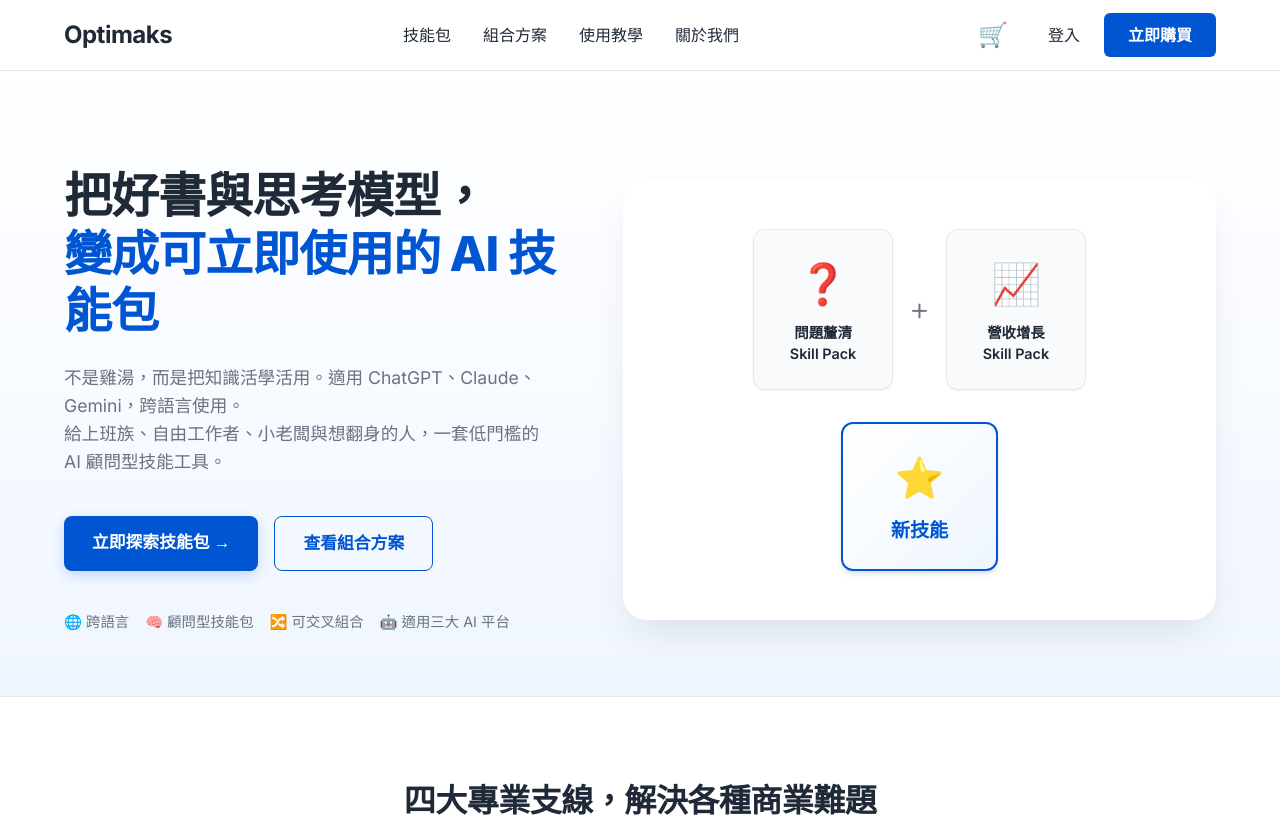
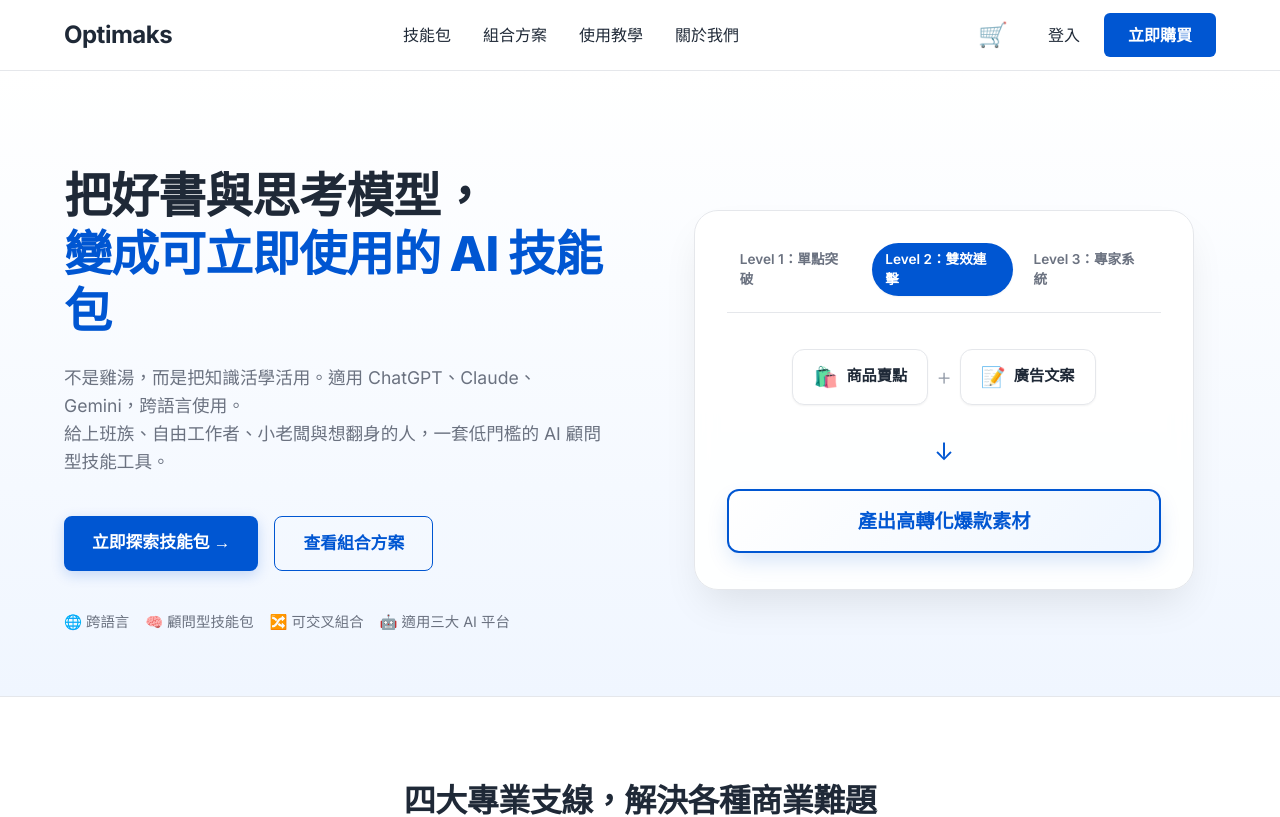
Before and after one commit to optimakspaul/skill_marketplace, a Next.js app: page / in a window 1280 px wide. Shown: the top 817 px of the page. Built offline with nearby package versions, Linux system fonts and the light colour scheme; no server answers.

Commit message:
feat: redesign hero section with progressive showcase and expert level

```diff
--- a/src/app/page.module.css
+++ b/src/app/page.module.css
@@ -143,60 +143,13 @@
   gap: 0.25rem;
 }
 
-/* Hero Visual Placeholder */
+/* Hero Visual Showcase */
 .heroVisual {
   flex: 1;
   display: flex;
-  flex-direction: column;
   align-items: center;
-  gap: 2rem;
-  background: white;
-  padding: 3rem;
-  border-radius: 24px;
-  box-shadow: 0 20px 40px -10px rgba(0,0,0,0.1);
-  border: 1px solid rgba(255,255,255,0.5);
-  backdrop-filter: blur(10px);
-}
-
-.mockupContainer {
-  display: flex;
-  align-items: center;
-  gap: 1rem;
-}
-
-.mockupCard {
-  background: var(--bg-subtle);
-  border: 1px solid var(--border-color);
-  padding: 1.5rem;
-  border-radius: 12px;
-  text-align: center;
-  font-weight: 600;
-  font-size: 0.9rem;
-  width: 140px;
-  box-shadow: var(--shadow-sm);
-}
-
-.mockupIcon {
-  font-size: 2.5rem;
-  margin-bottom: 0.5rem;
-}
-
-.mathSign {
-  font-size: 2rem;
-  color: var(--text-muted);
-  font-weight: 300;
-}
-
-.mockupCardLarge {
-  background: linear-gradient(135deg, #fff, var(--bg-accent));
-  border: 2px solid var(--primary-color);
-  padding: 1.5rem 3rem;
-  border-radius: 12px;
-  text-align: center;
-  font-weight: 700;
-  font-size: 1.2rem;
-  color: var(--primary-color);
-  box-shadow: var(--shadow-md);
+  justify-content: center;
+  width: 100%;
 }
 
 /* ==========================================================================
@@ -206,58 +159,6 @@
   display: grid;
   grid-template-columns: repeat(4, 1fr);
   gap: 1.5rem;
-}
-
-/* ==========================================================================
-   How it works Layout
-   ========================================================================== */
-.howItWorksLayout {
-  display: flex;
-  align-items: center;
-  gap: 4rem;
-}
-
-.howItWorksText {
-  flex: 1;
-}
-
-.howItWorksVisual {
-  flex: 1;
-  display: flex;
-  flex-direction: column;
-  gap: 1.5rem;
-}
-
-.combinerRow {
-  display: flex;
-  align-items: center;
-  gap: 1rem;
-  background: white;
-  padding: 1.5rem;
-  border-radius: 12px;
-  box-shadow: var(--shadow-sm);
-  border: 1px solid var(--border-color);
-}
-
-.cItem {
-  background: var(--bg-subtle);
-  padding: 0.5rem 1rem;
-  border-radius: 6px;
-  font-weight: 500;
-  border: 1px solid var(--border-color);
-}
-
-.cMath, .cArrow {
-  color: var(--text-muted);
-}
-
-.cResult {
-  background: var(--bg-accent);
-  color: var(--primary-color);
-  padding: 0.5rem 1rem;
-  border-radius: 6px;
-  font-weight: 600;
-  border: 1px solid #bfdbfe;
 }
 
 
@@ -501,7 +402,7 @@
    Responsive
    ========================================================================== */
 @media (max-width: 1024px) {
-  .heroContainer, .howItWorksLayout, .ctaWrapper {
+  .heroContainer, .ctaWrapper {
     flex-direction: column;
     text-align: center;
   }
--- a/src/app/page.tsx
+++ b/src/app/page.tsx
@@ -6,6 +6,7 @@ import BundleCard from '@/components/ui/BundleCard';
 import FormulaBundleCard from '@/components/ui/FormulaBundleCard';
 import AddToCartButton from '@/components/ui/AddToCartButton';
 import FAQAccordion from '@/components/ui/FAQAccordion';
+import HeroShowcase from '@/components/ui/HeroShowcase';
 import styles from './page.module.css';
 
 export default function Home() {
@@ -41,23 +42,7 @@ export default function Home() {
             </div>
           </div>
           <div className={styles.heroVisual}>
-            <div className={styles.mockupContainer}>
-              <div className={styles.mockupCard}>
-                <div className={styles.mockupIcon}>❓</div>
-                <div>問題釐清<br/>Skill Pack</div>
-              </div>
-              <span className={styles.mathSign}>+</span>
-              <div className={styles.mockupCard}>
-                <div className={styles.mockupIcon}>📈</div>
-                <div>營收增長<br/>Skill Pack</div>
-              </div>
-            </div>
-            <div className={styles.mockupResult}>
-              <div className={styles.mockupCardLarge}>
-                <div className={styles.mockupIcon}>⭐️</div>
-                <div>新技能</div>
-              </div>
-            </div>
+             <HeroShowcase />
           </div>
         </div>
       </section>
--- /dev/null
+++ b/src/components/ui/HeroShowcase.module.css
@@ -0,0 +1,177 @@
+.showcaseWrapper {
+  background: rgba(255, 255, 255, 0.9);
+  border: 1px solid var(--border-color);
+  border-radius: 24px;
+  box-shadow: 0 20px 40px -10px rgba(0, 0, 0, 0.1);
+  padding: 2rem;
+  backdrop-filter: blur(10px);
+  max-width: 500px;
+  width: 100%;
+  margin: 0 auto;
+  position: relative;
+  min-height: 380px;
+  display: flex;
+  flex-direction: column;
+}
+
+.levelIndicators {
+  display: flex;
+  justify-content: center;
+  gap: 0.5rem;
+  margin-bottom: 2rem;
+  border-bottom: 1px solid var(--border-color);
+  padding-bottom: 1rem;
+}
+
+.indicator {
+  font-size: 0.85rem;
+  font-weight: 600;
+  color: var(--text-muted);
+  padding: 0.4rem 0.8rem;
+  border-radius: 999px;
+  cursor: pointer;
+  transition: all 0.3s ease;
+  background: transparent;
+}
+
+.indicator:hover {
+  background: var(--bg-subtle);
+}
+
+.indicatorActive {
+  background: var(--primary-color);
+  color: white;
+  box-shadow: var(--shadow-sm);
+}
+.indicatorActive:hover {
+  background: var(--primary-color);
+}
+
+.showcaseContent {
+  position: relative;
+  flex-grow: 1;
+  display: flex;
+  align-items: center;
+  justify-content: center;
+}
+
+.levelView {
+  position: absolute;
+  top: 0;
+  left: 0;
+  width: 100%;
+  height: 100%;
+  display: flex;
+  flex-direction: column;
+  align-items: center;
+  justify-content: center;
+  opacity: 0;
+  pointer-events: none;
+  transform: translateY(10px);
+  transition: all 0.5s cubic-bezier(0.4, 0, 0.2, 1);
+}
+
+.levelViewActive {
+  opacity: 1;
+  pointer-events: auto;
+  transform: translateY(0);
+}
+
+.equation {
+  display: flex;
+  align-items: center;
+  justify-content: center;
+  flex-wrap: wrap;
+  gap: 0.5rem;
+  margin-bottom: 1.5rem;
+}
+
+.equationPart {
+  display: flex;
+  align-items: center;
+  gap: 0.5rem;
+}
+
+.mathSign {
+  font-size: 1.5rem;
+  color: #9CA3AF;
+  font-weight: 300;
+}
+
+.elementCard {
+  background: white;
+  border: 1px solid var(--border-color);
+  padding: 0.75rem 1.25rem;
+  border-radius: 12px;
+  display: flex;
+  align-items: center;
+  gap: 0.5rem;
+  box-shadow: var(--shadow-sm);
+  font-weight: 600;
+  font-size: 0.95rem;
+}
+
+.expertCard {
+  background: linear-gradient(135deg, #F3E8FF, #E9D5FF);
+  border-color: #D8B4FE;
+  color: #6B21A8;
+}
+
+.elIcon {
+  font-size: 1.25rem;
+}
+
+.resultArrow {
+  font-size: 1.5rem;
+  color: var(--primary-color);
+  margin-bottom: 1.5rem;
+  animation: bounceDown 2s infinite;
+}
+
+@keyframes bounceDown {
+  0%, 100% { transform: translateY(0); }
+  50% { transform: translateY(5px); }
+}
+
+.resultCard {
+  background: linear-gradient(135deg, #fff, var(--bg-accent));
+  border: 2px solid var(--primary-color);
+  padding: 1rem 2rem;
+  border-radius: 12px;
+  font-weight: 800;
+  font-size: 1.2rem;
+  color: var(--primary-color);
+  box-shadow: 0 10px 25px -5px rgba(0, 86, 210, 0.2);
+  text-align: center;
+  width: 100%;
+}
+
+@media (max-width: 640px) {
+  .showcaseWrapper {
+    padding: 1.5rem;
+    min-height: 340px;
+  }
+
+  .levelIndicators {
+    gap: 0.25rem;
+  }
+
+  .indicator {
+    font-size: 0.75rem;
+    padding: 0.3rem 0.6rem;
+  }
+
+  .elementCard {
+    padding: 0.5rem 0.75rem;
+    font-size: 0.85rem;
+  }
+
+  .elIcon {
+    font-size: 1.1rem;
+  }
+
+  .resultCard {
+    font-size: 1.1rem;
+    padding: 0.85rem 1.5rem;
+  }
+}
--- /dev/null
+++ b/src/components/ui/HeroShowcase.tsx
@@ -0,0 +1,88 @@
+'use client';
+
+import { useState, useEffect } from 'react';
+import styles from './HeroShowcase.module.css';
+
+const levels = [
+  {
+    id: 1,
+    title: "Level 1：單點突破",
+    elements: [
+      { type: 'pack', icon: '❓', text: '問題釐清' }
+    ],
+    result: "找出真正的核心問題"
+  },
+  {
+    id: 2,
+    title: "Level 2：雙效連擊",
+    elements: [
+      { type: 'pack', icon: '🛍️', text: '商品賣點' },
+      { type: 'pack', icon: '📝', text: '廣告文案' }
+    ],
+    result: "產出高轉化爆款素材"
+  },
+  {
+    id: 3,
+    title: "Level 3：專家系統",
+    elements: [
+      { type: 'pack', icon: '❓', text: '問題釐清' },
+      { type: 'pack', icon: '📈', text: '營收增長' },
+      { type: 'expert', icon: '🧠', text: '專家: Steve Jobs' }
+    ],
+    result: "顛覆性產品決策"
+  }
+];
+
+export default function HeroShowcase() {
+  const [activeLevel, setActiveLevel] = useState(0);
+
+  useEffect(() => {
+    const interval = setInterval(() => {
+      setActiveLevel((prev) => (prev + 1) % levels.length);
+    }, 4000); // Switch every 4 seconds
+    return () => clearInterval(interval);
+  }, []);
+
+  return (
+    <div className={styles.showcaseWrapper}>
+      <div className={styles.levelIndicators}>
+        {levels.map((lvl, idx) => (
+          <div
+            key={lvl.id}
+            className={`${styles.indicator} ${idx === activeLevel ? styles.indicatorActive : ''}`}
+            onClick={() => setActiveLevel(idx)}
+          >
+            {lvl.title}
+          </div>
+        ))}
+      </div>
+
+      <div className={styles.showcaseContent}>
+        {levels.map((lvl, idx) => (
+          <div
+            key={lvl.id}
+            className={`${styles.levelView} ${idx === activeLevel ? styles.levelViewActive : ''}`}
+          >
+            <div className={styles.equation}>
+              {lvl.elements.map((el, elIdx) => (
+                <div key={elIdx} className={styles.equationPart}>
+                  {elIdx > 0 && <span className={styles.mathSign}>+</span>}
+                  <div className={`${styles.elementCard} ${el.type === 'expert' ? styles.expertCard : ''}`}>
+                    <span className={styles.elIcon}>{el.icon}</span>
+                    <span className={styles.elText}>{el.text}</span>
+                  </div>
+                </div>
+              ))}
+            </div>
+
+            <div className={styles.resultArrow}>↓</div>
+
+            <div className={styles.resultCard}>
+              {lvl.result}
+            </div>
+          </div>
+        ))}
+      </div>
+    </div>
+  );
+}
```
